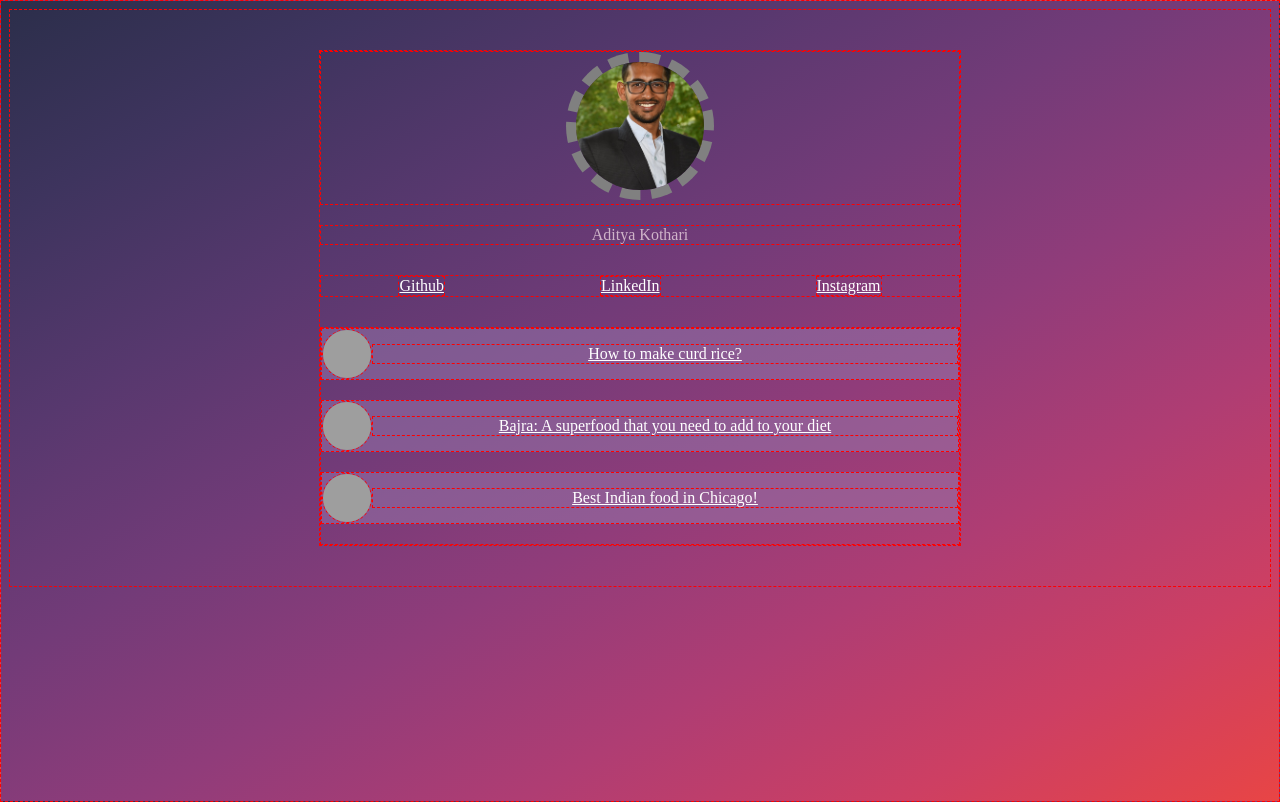
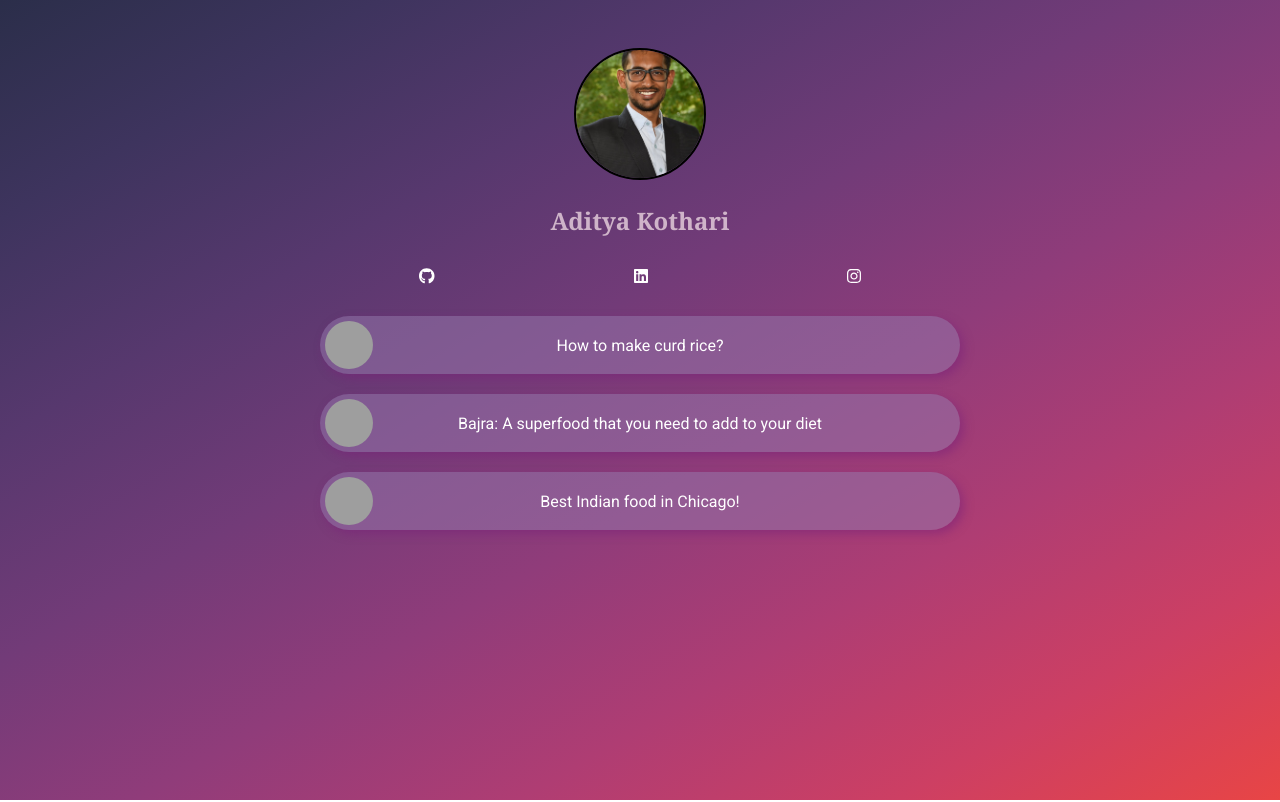
Before and after one commit to akothar0/link-in-bio, a plain HTML site: page index.html in a window 1280 px wide. Drawn offline with Linux system fonts and the light colour scheme; grey boxes are pictures that could not be loaded.

Commit message:
Added final changes

```diff
--- a/index.html
+++ b/index.html
@@ -3,16 +3,22 @@
   <head>
     <meta charset="UTF-8">
     <meta name="viewport" content="width=device-width, initial-scale=1.0">
+    <script src="https://cdnjs.cloudflare.com/ajax/libs/font-awesome/6.5.2/js/all.min.js"></script>
 
+    <link rel="preconnect" href="https://fonts.googleapis.com">
+    <link rel="preconnect" href="https://fonts.gstatic.com" crossorigin>
+    <link href="https://fonts.googleapis.com/css2?family=Roboto:ital,wght@0,100..900;1,100..900&display=swap" rel="stylesheet">
 
     <title>
       Aditya's links
     </title>
 
     <style>
+      /*
       * {
         border: 1px red dashed;
       }
+      */
 
       html {
         min-height: 100%;
@@ -24,6 +30,7 @@
         padding-bottom: 40px;
         background: linear-gradient(150deg, #2b2e4a, #3e345e, #57386e, #723b78, #903c7a, #af3d73, #cd3f63, #e84545);
         color: rgba(233, 211, 222, 0.8);
+        font-family: "Roboto";
       }
 
       .avatar-image {
@@ -31,7 +38,7 @@
         height: 128px;
         object-fit: cover;
         border-radius: 128px;
-        border: dashed grey 10px
+        border: solid black 2px
       }
 
       .thumbnail {
@@ -43,6 +50,7 @@
 
       a {
         color: rgba(255, 255, 255, 1.0);
+        text-decoration: none;
       }
 
       .item {
@@ -50,6 +58,10 @@
         margin-bottom: 20px;
         display: flex;
         align-items: center;
+        border-radius: 1000px;
+        padding: 5px;
+        padding-right: 53px;
+        box-shadow: 4px 4px 10px 0px rgba(122, 32, 122, 0.5);
       }
 
       .main-container {
@@ -65,6 +77,9 @@
       .name-row {
         margin-bottom: 30px;
         text-align: center;
+        font-family: "Georgia";
+        font-size: 24px;
+        font-weight: 900;
       }
 
       .social-icons-row {
@@ -92,15 +107,15 @@
 
       <div class="social-icons-row">
         <a href="https://github.com/akothar0" target="_blank">
-          Github
+          <i class="fa-brands fa-github"></i>
         </a>
 
         <a href="https://www.linkedin.com/in/kothariaditya/" target="_blank">
-          LinkedIn
+          <i class="fa-brands fa-linkedin"></i>
         </a>
 
         <a href="https://www.instagram.com/guysitsmeaditya/" target="_blank">
-          Instagram
+          <i class="fa-brands fa-instagram"></i>
         </a>
       </div>
 
```
